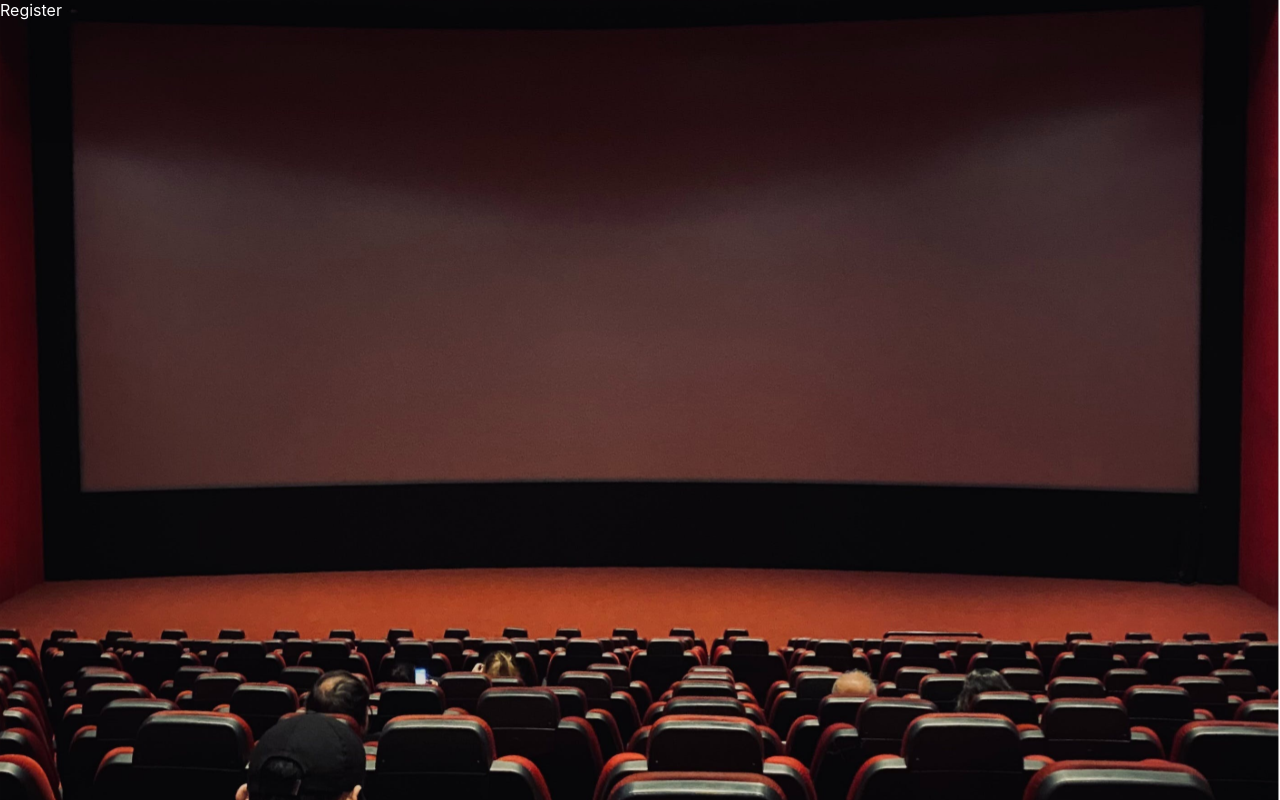
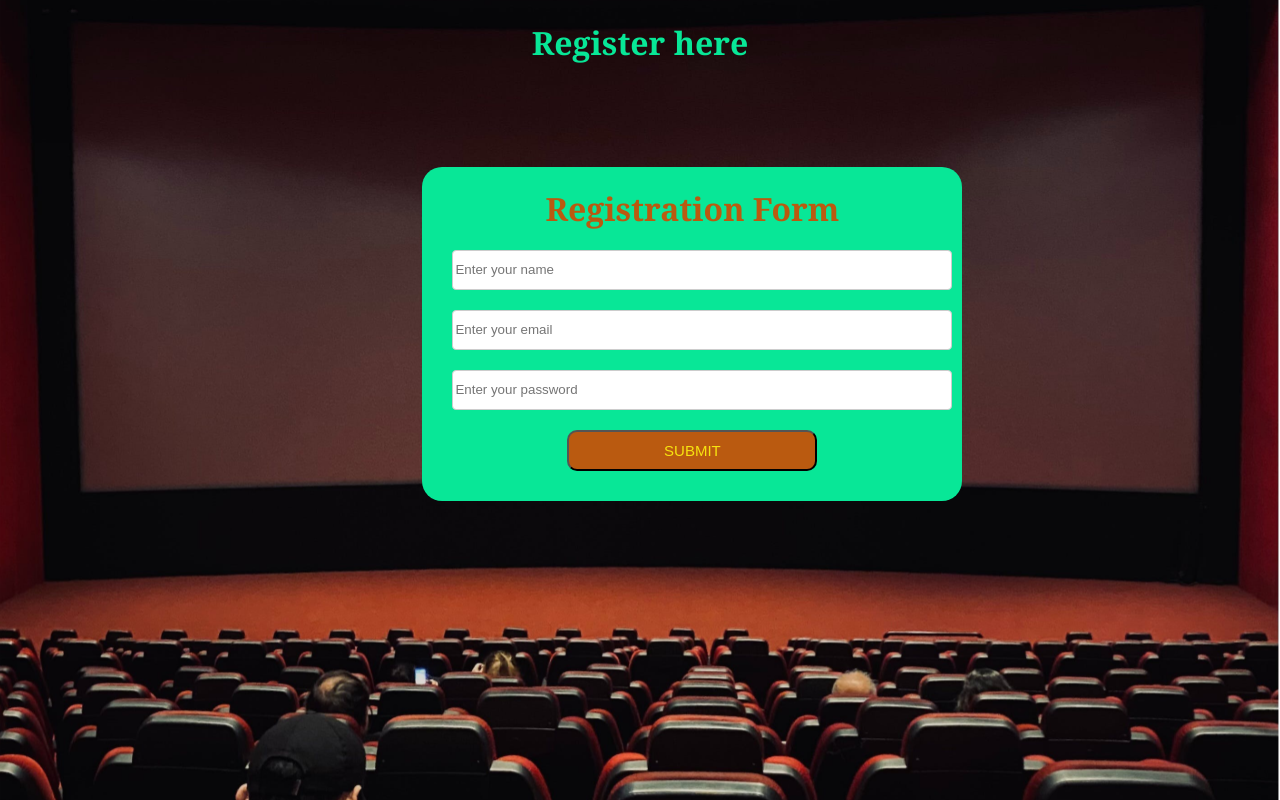
Before and after one commit to CodeGenius-Alliance/online-movie-booking, a React (Create React App) app in the folder client/: page /register in a window 1280 px wide. Built offline with nearby package versions, Linux system fonts and the light colour scheme.

Commit message:
created home,login and register pages in the frontend

```diff
--- /dev/null
+++ b/client/src/Components/HomeComponent/Home.css
@@ -0,0 +1,13 @@
+.Main-heading{
+    color: rgba(8, 231, 151, 1);
+    text-align: center;
+    font-size: x-large;
+    font-family: Cambria, Cochin, Georgia, Times, 'Times New Roman', serif;
+}
+.description{
+    font-size: 20px;
+    font-family: Cambria, Cochin, Georgia, Times, 'Times New Roman', serif;
+    color: rgba(197, 209, 67, 1);
+    text-align: center;
+
+}
--- a/client/src/Components/HomeComponent/Home.js
+++ b/client/src/Components/HomeComponent/Home.js
@@ -1,14 +1,25 @@
-import React from 'react'
-import { Link } from 'react-router-dom'
-import Navbar from '../NavbarComponent/Navbar'
-
+import React from "react";
+import Navbar from "../NavbarComponent/Navbar";
+import "./Home.css";
 function Home() {
   return (
     <>
       <Navbar />
+      <div className="Main-heading">
+      <h1>TicketBlitz</h1>
+      </div>
+      <div className="description">
+      <p>
+        Elevate your entertainment game with TicketBlitz – your VIP pass to a
+        cinematic wonderland where each frame weaves a tale, and every click
+        unlocks the door to unmatched movie enchantment! Say farewell to the
+        hassles of yesteryear's ticket chaos and step into a new era of movie
+        indulgence with TicketBlitz's red carpet treatment
+      </p>
+      </div>
 
     </>
-  )
+  );
 }
 
-export default Home
+export default Home;
--- a/client/src/Components/LoginComponent/AdminLogin.js
+++ b/client/src/Components/LoginComponent/AdminLogin.js
@@ -1,9 +1,50 @@
-import React from 'react'
+import React from "react";
+import { useState } from "react";
+import "./Login.css";
 
-function AdminLogin() {
+const AdminLogin = () => {
+  const initialValue = { email: "", password: "" };
+  const [formValues, setFormValue] = useState(initialValue);
+
+  const handleClick = (e) => {
+    const { name, value } = e.target;
+    setFormValue({ ...formValues, [name]: value });
+    console.log(formValues);
+  };
+
   return (
-    <div>AdminLogin</div>
-  )
-}
+    <>
+      <div>
+        <h1 className="head">Login Here</h1>
+        <form>
+          <div className="container">
+            <h1 className="heading">Admin Login</h1>
 
-export default AdminLogin
+            <div className="box">
+              <input
+                type="email"
+                placeholder="Enter your email"
+                name="email"
+                value={formValues.email}
+                onChange={handleClick}
+              ></input>
+            </div>
+            <div className="box">
+              <input
+                type="password"
+                placeholder="Enter your password"
+                name="password"
+                value={formValues.password}
+                onChange={handleClick}
+              ></input>
+            </div>
+
+            <button className="button">SUBMIT</button>
+          </div>
+        </form>
+      </div>
+    </>
+  );
+};
+
+export default AdminLogin;
--- /dev/null
+++ b/client/src/Components/LoginComponent/Login.css
@@ -0,0 +1,46 @@
+body{
+    font-family:Cambria, Cochin, Georgia, Times, 'Times New Roman', serif
+}
+.container {
+  width: 500px;
+  margin-top: 8%;
+  margin-left: 33%;
+  height: 100%;
+  padding: 20px;
+  border-radius: 20px;
+  background-color: rgba(8, 231, 151, 1);
+}
+.heading {
+  text-align: center;
+  color: #ba5a10;
+  margin: 0;
+  margin-bottom: 10px;
+}
+
+input {
+  width: 100%;
+  height: 40px;
+  margin: 10px;
+  margin-bottom: 10px;
+
+  box-sizing: border-box;
+  border: 1px solid #ccc;
+  border-radius: 4px;
+}
+
+button {
+  width: 50%;
+  padding: 10px;
+  margin: 10px;
+  margin-left: 25%;
+  background-color:#ba5a10;
+  color: #f7e310;
+  font-size: 15px;
+  border-radius: 10px;
+  cursor: pointer;
+  text-align: center;
+}
+.head{
+    text-align: center;
+    color: rgba(8, 231, 151, 1);;
+}
--- a/client/src/Components/LoginComponent/Login.js
+++ b/client/src/Components/LoginComponent/Login.js
@@ -1,9 +1,49 @@
-import React from 'react'
+import React from "react";
+import { useState } from "react";
+import "./Login.css";
+const Login = () => {
+  const initialValue = { email: "", password: "" };
+  const [formValues, setFormValue] = useState(initialValue);
 
-function Login() {
+  const handleClick = (e) => {
+    const { name, value } = e.target;
+    setFormValue({ ...formValues, [name]: value });
+    console.log(formValues);
+  };
+
   return (
-    <div>Login</div>
-  )
-}
+    <>
+      <div>
+        <h1 className="head">Login Here</h1>
+        <form>
+          <div className="container">
+            <h1 className="heading">User Login</h1>
 
-export default Login
+            <div className="box">
+              <input
+                type="email"
+                placeholder="Enter your email"
+                name="email"
+                value={formValues.email}
+                onChange={handleClick}
+              ></input>
+            </div>
+            <div className="box">
+              <input
+                type="password"
+                placeholder="Enter your password"
+                name="password"
+                value={formValues.password}
+                onChange={handleClick}
+              ></input>
+            </div>
+
+            <button className="button">SUBMIT</button>
+          </div>
+        </form>
+      </div>
+    </>
+  );
+};
+
+export default Login;
--- /dev/null
+++ b/client/src/Components/RegisterComponent/Register.css
@@ -0,0 +1,47 @@
+body{
+    font-family:Cambria, Cochin, Georgia, Times, 'Times New Roman', serif
+}
+.container {
+    width: 500px;
+    margin-top: 8%;
+    margin-left: 33%;
+    /* margin-right: 35%; */
+    height: 100%;
+    padding: 20px;
+    border-radius: 20px;
+    background-color: rgba(8, 231, 151, 1);
+  }
+  .heading {
+    text-align: center;
+    color: #ba5a10;
+    margin: 0;
+    margin-bottom: 10px;
+  }
+
+  input {
+    width: 100%;
+    height: 40px;
+    margin: 10px;
+    margin-bottom: 10px;
+
+    box-sizing: border-box;
+    border: 1px solid #ccc;
+    border-radius: 4px;
+  }
+
+  button {
+    width: 50%;
+    padding: 10px;
+    margin: 10px;
+    margin-left: 25%;
+    background-color:#ba5a10;
+    color: #f7e310;
+    font-size: 15px;
+    border-radius: 10px;
+    cursor: pointer;
+    text-align: center;
+  }
+  .head{
+    text-align: center;
+    color: rgba(8, 231, 151, 1);;
+}
--- a/client/src/Components/RegisterComponent/Register.js
+++ b/client/src/Components/RegisterComponent/Register.js
@@ -1,9 +1,58 @@
-import React from 'react'
+import React from "react";
+import { useState } from "react";
+import "./Register.css";
+const Register = () => {
+  const initialValue = { name: "", email: "", password: "" };
+  const [formValues, setFormValue] = useState(initialValue);
 
-function Register() {
+
+  const handleClick = (e) => {
+    const { name, value } = e.target;
+    setFormValue({ ...formValues, [name]: value });
+    console.log(formValues);
+  };
+
+
   return (
-    <div>Register</div>
-  )
-}
+    <>
+        <h1 className="head">Register here</h1>
+        <form>
+          <div className="container">
+            <h1 className="heading">Registration Form</h1>
 
-export default Register
+
+            <input
+              type="text"
+              placeholder="Enter your name"
+              name="name"
+              value={formValues.name}
+              onChange={handleClick}
+            ></input>
+
+
+            <input
+              type="email"
+              placeholder="Enter your email"
+              name="email"
+              value={formValues.email}
+              onChange={handleClick}
+            ></input>
+
+
+            <input
+              type="password"
+              placeholder="Enter your password"
+              name="password"
+              value={formValues.password}
+              onChange={handleClick}
+            ></input>
+
+
+            <button className="button">SUBMIT</button>
+            </div>
+        </form>
+    </>
+  );
+};
+
+export default Register;
```
